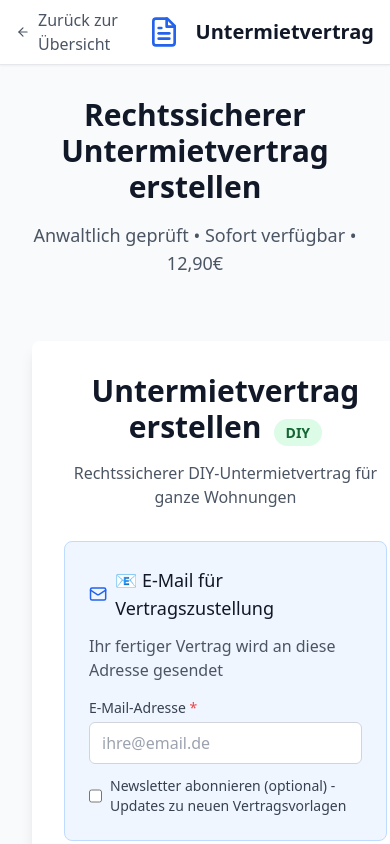
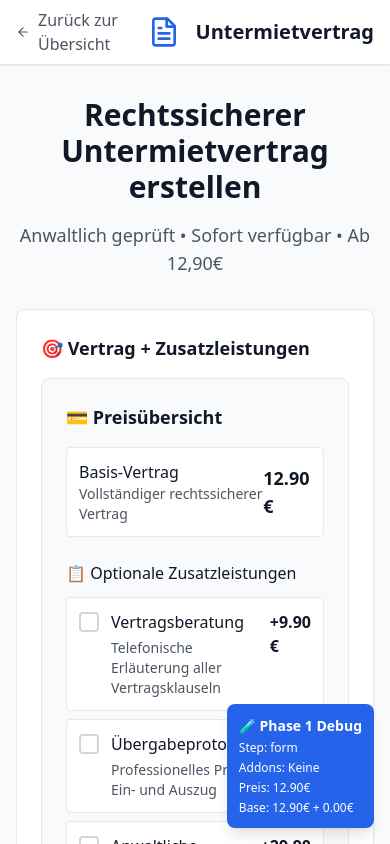
Before and after one commit to PalBasti/palworks-website, a Next.js app: page /untermietvertrag in a window 390 px wide. Shown: the top 844 px of the page. Built offline with nearby package versions, Linux system fonts and the light colour scheme; no server answers; the database is empty.

Commit message:
Update untermietvertrag.js

```diff
--- a/pages/untermietvertrag.js
+++ b/pages/untermietvertrag.js
@@ -1,22 +1,43 @@
-// pages/untermietvertrag.js - DEPLOYMENT FIX VERSION
-import { useState } from 'react'
+// pages/untermietvertrag.js - PHASE 1 INTEGRATION
+import { useState, useCallback } from 'react'
 import Head from 'next/head'
 import Link from 'next/link'
 import { FileText, ArrowLeft, CheckCircle, Download, Mail } from 'lucide-react'
 import UntermietvertragForm from '../components/UntermietvertragForm'
 import PaymentModule from '../components/modules/PaymentModule'
 
-// ❌ ENTFERNT: Defekte modulare Imports die nicht existieren
-// import PricingSection from '../components/shared/PricingSection'
-// import { useContractForm } from '../hooks/useContractForm'
+// ✅ NEU: Modulare Komponente für Phase 1
+import PricingSection from '../components/shared/PricingSection'
 
 export default function UntermietvertragPage() {
   const [currentStep, setCurrentStep] = useState('form') // form, preview, success
   const [paymentResult, setPaymentResult] = useState(null)
   const [contractData, setContractData] = useState({})
 
-  // ❌ ENTFERNT: Defekter modularer Hook
-  // const { formData: contractData, selectedAddons, totalPrice, handleInputChange, handleAddonChange, updateFormData } = useContractForm('untermietvertrag', 12.90)
+  // ✅ NEU: Addon-Management für Phase 1
+  const [selectedAddons, setSelectedAddons] = useState([])
+
+  // ✅ NEU: Addon-Handler für Phase 1
+  const handleAddonChange = useCallback((newAddons) => {
+    setSelectedAddons(newAddons)
+    console.log('📦 Addons changed:', newAddons)
+  }, [])
+
+  // ✅ NEU: Dynamische Preisberechnung
+  const calculateTotalPrice = () => {
+    const basePrice = 12.90
+    const addonPrices = {
+      'explanation': 9.90,
+      'handover_protocol': 7.90,
+      'legal_review': 29.90
+    }
+
+    const addonTotal = selectedAddons.reduce((sum, addonKey) => {
+      return sum + (addonPrices[addonKey] || 0)
+    }, 0)
+
+    return basePrice + addonTotal
+  }
 
   const handleFormSubmit = (data) => {
     console.log('📋 Form submitted with data:', data)
@@ -40,8 +61,11 @@ export default function UntermietvertragPage() {
   }
 
   const getSelectedAddons = () => {
-    return [] // Erstmal leeres Array
+    return selectedAddons
   }
+
+  // ✅ NEU: Gesamtpreis für PaymentModule
+  const totalPrice = calculateTotalPrice()
 
   return (
     <>
@@ -76,8 +100,30 @@ export default function UntermietvertragPage() {
                   Rechtssicherer Untermietvertrag erstellen
                 </h2>
                 <p className="text-lg text-gray-600">
-                  Anwaltlich geprüft • Sofort verfügbar • 12,90€
+                  Anwaltlich geprüft • Sofort verfügbar • Ab 12,90€
                 </p>
+
+                {/* ✅ NEU: Preisvorschau auf Form-Step */}
+                {selectedAddons.length > 0 && (
+                  <div className="mt-4 inline-flex items-center bg-blue-50 text-blue-800 px-4 py-2 rounded-lg text-sm">
+                    💡 Gesamtpreis mit Zusatzleistungen: <span className="font-bold ml-1">{totalPrice.toFixed(2)}€</span>
+                  </div>
+                )}
+              </div>
+
+              {/* ✅ NEU: Modulare PricingSection auf Form-Step */}
+              <div className="bg-white rounded-lg shadow-sm border">
+                <div className="p-6">
+                  <h3 className="text-lg font-semibold text-gray-900 mb-4">
+                    🎯 Vertrag + Zusatzleistungen
+                  </h3>
+                  <PricingSection
+                    contractType="untermietvertrag"
+                    basePrice={12.90}
+                    selectedAddons={selectedAddons}
+                    onAddonChange={handleAddonChange}
+                  />
+                </div>
               </div>
 
               <UntermietvertragForm
@@ -102,23 +148,76 @@ export default function UntermietvertragPage() {
                 </h2>
               </div>
 
-              {/* Contract Preview */}
+              {/* ✅ ERWEITERT: Contract Preview mit Addon-Info */}
               <div className="bg-white rounded-lg shadow-sm border p-6">
-                <h3 className="text-lg font-semibold text-gray-900 mb-4">
-                  Vertragsvorschau
+                <h3 className="text-lg font-semibold text-gray-900 mb-4 flex items-center">
+                  📋 Ihre Bestellung
                 </h3>
-                <div className="prose max-w-none">
-                  <p className="text-gray-700">
-                    Ihr Untermietvertrag wird mit den eingegebenen Daten erstellt...
-                  </p>
-                  {/* Hier würde normalerweise die Vertragsvorschau stehen */}
+
+                <div className="space-y-4">
+                  {/* Basis-Vertrag */}
+                  <div className="flex justify-between items-center p-3 bg-blue-50 rounded">
+                    <div>
+                      <span className="font-medium text-blue-900">Untermietvertrag</span>
+                      <p className="text-sm text-blue-700">Rechtssicherer Basisvertrag</p>
+                    </div>
+                    <span className="font-bold text-blue-900">12,90€</span>
+                  </div>
+
+                  {/* ✅ NEU: Gewählte Addons anzeigen */}
+                  {selectedAddons.length > 0 && (
+                    <div className="space-y-2">
+                      <h4 className="font-medium text-gray-900">Gewählte Zusatzleistungen:</h4>
+                      {selectedAddons.map(addonKey => {
+                        const addonDetails = {
+                          'explanation': { name: 'Vertragsberatung', price: 9.90 },
+                          'handover_protocol': { name: 'Übergabeprotokoll', price: 7.90 },
+                          'legal_review': { name: 'Anwaltliche Prüfung', price: 29.90 }
+                        }
+                        const addon = addonDetails[addonKey]
+
+                        return addon ? (
+                          <div key={addonKey} className="flex justify-between items-center p-3 bg-green-50 rounded">
+                            <div>
+                              <span className="font-medium text-green-900">+ {addon.name}</span>
+                              <p className="text-sm text-green-700">Zusatzleistung</p>
+                            </div>
+                            <span className="font-bold text-green-900">+{addon.price.toFixed(2)}€</span>
+                          </div>
+                        ) : null
+                      })}
+                    </div>
+                  )}
+
+                  {/* Gesamtsumme */}
+                  <div className="border-t pt-4">
+                    <div className="flex justify-between items-center">
+                      <span className="text-lg font-semibold text-gray-900">Gesamtsumme</span>
+                      <span className="text-2xl font-bold text-blue-600">{totalPrice.toFixed(2)}€</span>
+                    </div>
+                  </div>
+                </div>
+
+                {/* Vertragsdaten-Vorschau */}
+                <div className="mt-6 pt-6 border-t">
+                  <h4 className="font-medium text-gray-900 mb-3">Ihre Daten:</h4>
+                  <div className="grid grid-cols-1 md:grid-cols-2 gap-4 text-sm text-gray-600">
+                    <div>
+                      <p><span className="font-medium">Untervermieter:</span> {contractData.untervermieter_name || '[Wird ergänzt]'}</p>
+                      <p><span className="font-medium">Untermieter:</span> {contractData.untermieter_name || '[Wird ergänzt]'}</p>
+                    </div>
+                    <div>
+                      <p><span className="font-medium">E-Mail:</span> {contractData.tenant_email || '[Wird ergänzt]'}</p>
+                      <p><span className="font-medium">Miete:</span> {contractData.miete_betrag ? `${contractData.miete_betrag}€` : '[Wird ergänzt]'}</p>
+                    </div>
+                  </div>
                 </div>
               </div>
 
-              {/* Payment */}
+              {/* ✅ ERWEITERT: Payment mit dynamischem Preis */}
               <PaymentModule
-                amount={12.90}
-                orderDescription="Untermietvertrag - Rechtssicher & Sofort verfügbar"
+                amount={totalPrice}
+                orderDescription={`Untermietvertrag${selectedAddons.length > 0 ? ' + Zusatzleistungen' : ''}`}
                 customerEmail={contractData.tenant_email || ''}
                 formData={contractData}
                 selectedAddons={getSelectedAddons()}
@@ -142,6 +241,35 @@ export default function UntermietvertragPage() {
                   Ihr rechtssicherer Untermietvertrag wurde erstellt und per E-Mail versendet.
                 </p>
 
+                {/* ✅ NEU: Erfolgs-Details mit Addons */}
+                <div className="bg-green-50 rounded-lg p-6 mb-8">
+                  <h3 className="font-semibold text-green-900 mb-3">📄 Ihre Dokumente</h3>
+                  <div className="space-y-2 text-sm text-green-800">
+                    <div className="flex items-center justify-center">
+                      <FileText className="h-4 w-4 mr-2" />
+                      <span>Untermietvertrag.pdf</span>
+                    </div>
+                    {selectedAddons.includes('handover_protocol') && (
+                      <div className="flex items-center justify-center">
+                        <FileText className="h-4 w-4 mr-2" />
+                        <span>Übergabeprotokoll.pdf</span>
+                      </div>
+                    )}
+                    {selectedAddons.includes('explanation') && (
+                      <div className="flex items-center justify-center">
+                        <FileText className="h-4 w-4 mr-2" />
+                        <span>Vertragserläuterungen.pdf</span>
+                      </div>
+                    )}
+                    {selectedAddons.includes('legal_review') && (
+                      <div className="flex items-center justify-center">
+                        <Mail className="h-4 w-4 mr-2" />
+                        <span>Anwaltliche Beratung kontaktiert Sie</span>
+                      </div>
+                    )}
+                  </div>
+                </div>
+
                 {paymentResult?.pdfUrl && (
                   <div className="space-y-4">
                     <a
@@ -164,10 +292,22 @@ export default function UntermietvertragPage() {
                   </div>
                 </div>
 
-                <div className="mt-8">
+                <div className="mt-8 space-y-4">
+                  <button
+                    onClick={() => {
+                      setCurrentStep('form')
+                      setContractData({})
+                      setSelectedAddons([]) // ✅ NEU: Addons zurücksetzen
+                      setPaymentResult(null)
+                    }}
+                    className="w-full bg-blue-600 text-white py-3 px-6 rounded-lg hover:bg-blue-700 transition-colors font-medium"
+                  >
+                    Neuen Vertrag erstellen
+                  </button>
+
                   <Link
                     href="/"
-                    className="text-blue-600 hover:text-blue-800 font-medium"
+                    className="block text-blue-600 hover:text-blue-800 font-medium"
                   >
                     Zurück zur Übersicht
                   </Link>
@@ -176,6 +316,19 @@ export default function UntermietvertragPage() {
             </div>
           )}
         </div>
+
+        {/* ✅ NEU: Development Info (nur in Development) */}
+        {process.env.NODE_ENV === 'development' && (
+          <div className="fixed bottom-4 right-4 bg-blue-600 text-white p-3 rounded-lg shadow-lg max-w-xs">
+            <h4 className="font-bold text-sm mb-1">🧪 Phase 1 Debug</h4>
+            <div className="text-xs space-y-1">
+              <div>Step: {currentStep}</div>
+              <div>Addons: {selectedAddons.join(', ') || 'Keine'}</div>
+              <div>Preis: {totalPrice.toFixed(2)}€</div>
+              <div>Base: 12.90€ + {(totalPrice - 12.90).toFixed(2)}€</div>
+            </div>
+          </div>
+        )}
       </div>
     </>
   )
```
